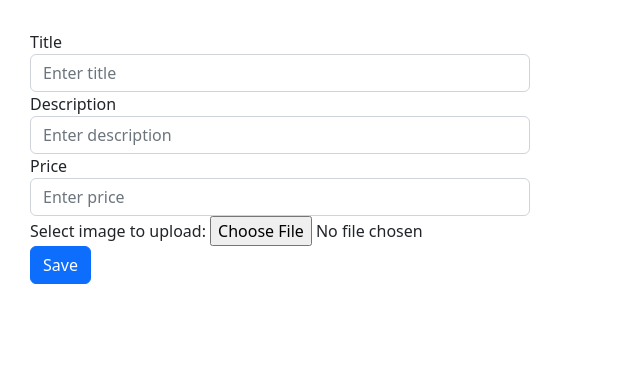
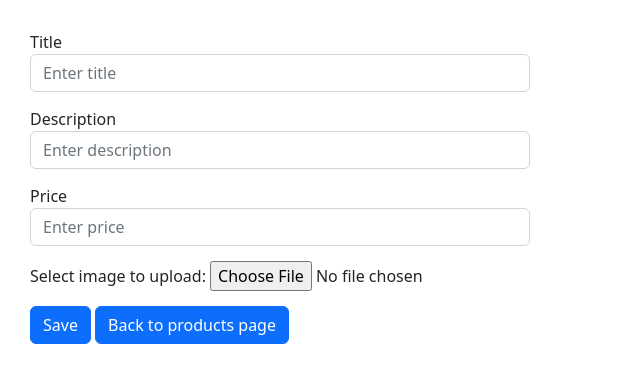
Before and after one commit to theo-ak/webshop, a PHP site: page /product.php in a window 1280 px wide. Shown: the top 383 px of the page, without its empty margins (0-640 px from the left). Run offline with PHP 8.4, Linux system fonts and the light colour scheme; a stand-in replaces the project's code that opens the database connection; some libraries are stand-ins or nearby versions.

Commit message:
#8 product.php http://pm.5psolutions.net/public/index.php?path_info=projects/training-teodora-acatrinei/tasks/8 added the add product functionality to product.php

```diff
--- a/css/style.css
+++ b/css/style.css
@@ -2,6 +2,10 @@ img {
     width: 200px;
     height: 200px;
     background-color: dimgray;
+}
+
+.form-group {
+    margin-top: 15px;
 }
 
 #login {
--- a/product.php
+++ b/product.php
@@ -11,12 +11,12 @@ if ($_SERVER['REQUEST_METHOD'] === 'POST') {
 
     if (isset($_FILES['fileToUpload'])) {
         $target_dir = "img/";
-        $target_file = $target_dir . basename($_FILES["fileToUpload"]["name"]);
+        $img = $target_dir . basename($_FILES["fileToUpload"]["name"]);
         $uploadOk = 1;
-        $imageFileType = strtolower(pathinfo($target_file,PATHINFO_EXTENSION));
+        $imageFileType = strtolower(pathinfo($img, PATHINFO_EXTENSION));
 
         $check = getimagesize($_FILES["fileToUpload"]["tmp_name"]);
-        if($check !== false) {
+        if ($check !== false) {
             echo "File is an image - " . $check["mime"] . ".";
             $uploadOk = 1;
         } else {
@@ -26,11 +26,24 @@ if ($_SERVER['REQUEST_METHOD'] === 'POST') {
 
         if ($uploadOk == 0) {
             echo "Sorry, your file was not uploaded.";
-        } else if (move_uploaded_file($_FILES["fileToUpload"]["tmp_name"], $target_file)) {
-            echo "The file ". htmlspecialchars( basename( $_FILES["fileToUpload"]["name"])). " has been uploaded.";
+        } else {
+            if (move_uploaded_file($_FILES["fileToUpload"]["tmp_name"], $img)) {
+                echo "The file " . htmlspecialchars(basename($_FILES["fileToUpload"]["name"])) . " has been uploaded.";
             } else {
                 echo "Sorry, there was an error uploading your file.";
             }
+        }
+    }
+
+    if ($title && $description && $price && $img) {
+        $sql = 'INSERT INTO products (title, description, price, img) VALUES (:title, :description, :price, :img)';
+        $query = $connection->prepare($sql);
+        $query->execute([
+            'title' => $title,
+            'description' => $description,
+            'price' => $price,
+            'img' => $img
+        ]);
     }
 }
 
@@ -43,30 +56,41 @@ if ($_SERVER['REQUEST_METHOD'] === 'POST') {
     <meta charset="utf-8">
     <title>Music Shop</title>
     <!-- CSS only -->
-    <link href="https://cdn.jsdelivr.net/npm/bootstrap@5.2.0-beta1/dist/css/bootstrap.min.css" rel="stylesheet" integrity="sha384-0evHe/X+R7YkIZDRvuzKMRqM+OrBnVFBL6DOitfPri4tjfHxaWutUpFmBp4vmVor" crossorigin="anonymous">
+    <link href="https://cdn.jsdelivr.net/npm/bootstrap@5.2.0-beta1/dist/css/bootstrap.min.css" rel="stylesheet"
+          integrity="sha384-0evHe/X+R7YkIZDRvuzKMRqM+OrBnVFBL6DOitfPri4tjfHxaWutUpFmBp4vmVor" crossorigin="anonymous">
     <link rel="stylesheet" href="css/style.css">
 </head>
 
 <body>
 
-    <form method="post" id="details-form" action="<?php echo htmlspecialchars($_SERVER["PHP_SELF"]);?>">
+<form method="post" id="details-form" action="<?php
+echo htmlspecialchars($_SERVER["PHP_SELF"]); ?>" enctype="multipart/form-data">
     <div class="form-group">
         <label for="title">Title</label>
-            <input type="text" class="form-control" id="title" name="title" placeholder="Enter title" value="<?= $title; ?>" required>
+        <input type="text" class="form-control" id="title" name="title" placeholder="Enter title" value="<?= $title; ?>"
+               required>
     </div>
     <div class="form-group">
         <label for="description">Description</label>
-            <input type="text" class="form-control" id="description" name="description" placeholder="Enter description" value="<?= $description; ?>" required>
+        <input type="text" class="form-control" id="description" name="description" placeholder="Enter description"
+               value="<?= $description; ?>" required>
     </div>
     <div class="form-group">
         <label for="price">Price</label>
-            <input type="number" step=".01" class="form-control" id="price" name="price" placeholder="Enter price" value="<?= $price ?>" required>
+        <input type="number" step=".01" class="form-control" id="price" name="price" placeholder="Enter price"
+               value="<?= $price ?>" required>
     </div>
 
+    <div class="form-group">
         Select image to upload:
         <input type="file" name="fileToUpload" id="fileToUpload" required>
+    </div>
 
+    <div class="form-group">
         <button type="submit" class="btn btn-primary" id="save">Save</button>
+        <a href="products.php"><button class="btn btn-primary" type="button">Back to products page</button></a>
+    </div>
+
 </form>
 
 </body>
```
Lines whose indentation alone changed are shown as unchanged.
